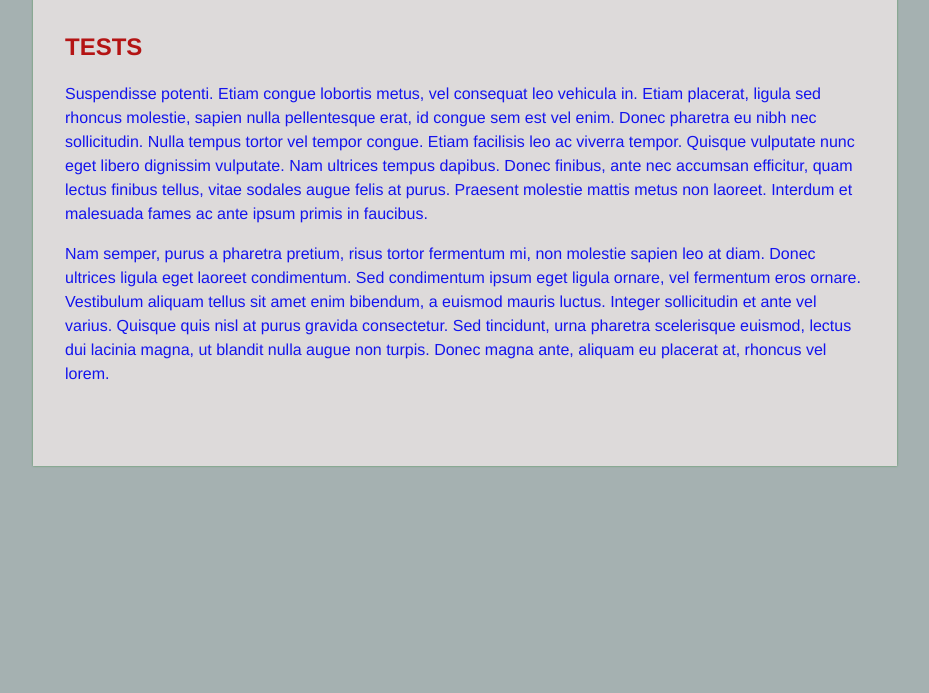
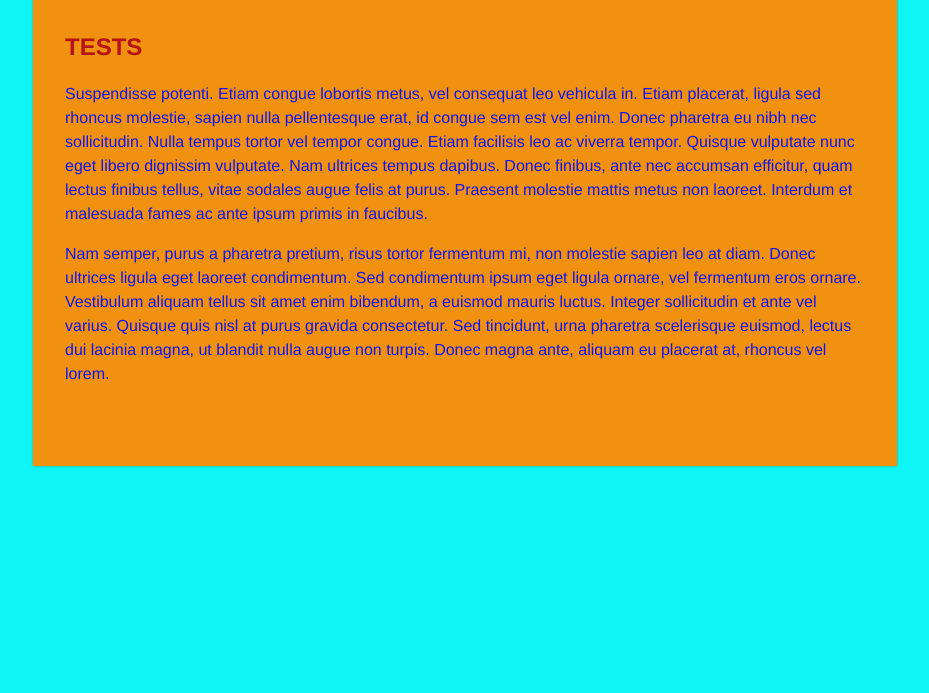
Before and after one commit to PedroC-25/testGITHUB, a plain HTML site: page index.html in a window 1280 px wide. Shown: the part 107-800 px from the top of the page, without its empty margins (175-1104 px from the left). Drawn offline with Linux system fonts and the light colour scheme.

```diff
--- a/layout.css
+++ b/layout.css
@@ -1,9 +1,9 @@
 html {
-    background: #a5b1b1;
+    background: #0ff4f4;
 }
 
 body {
-    background: #dddada;
+    background: #f0910f;
     box-shadow: 0 0 2px rgba(66, 149, 72, 0.86);
     color: #1414ed;
     font-family: Helvetica;
```
